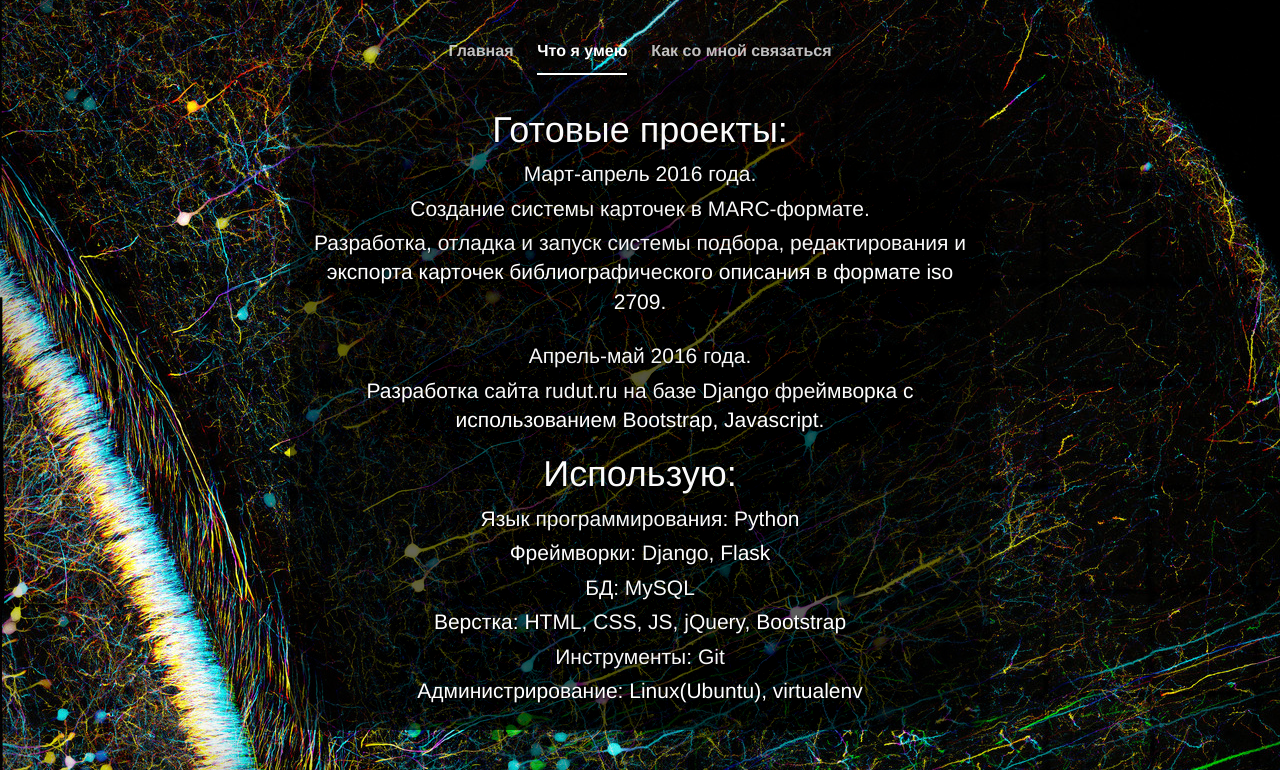
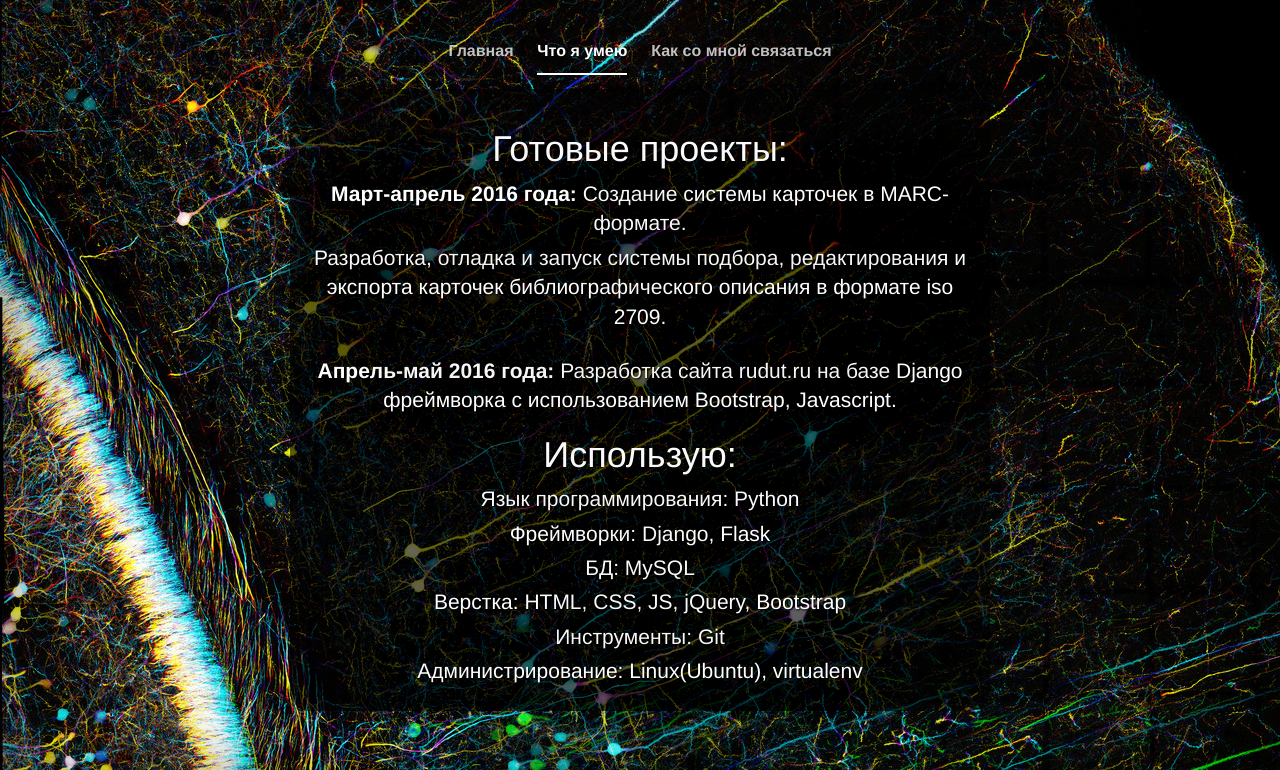
Before and after one commit to cyperus-papyrus/olgavr, a Flask app: page / in a window 1280 px wide, after a click on "Что я умею". Shown: the top 770 px of the page. Run offline with Flask 2, Linux system fonts and the light colour scheme; some libraries are stand-ins or nearby versions.

Commit message:
Merge branch 'master' of https://github.com/cyperus-papyrus/olgavr
Conflicts:
	.gitignore

```diff
--- a/templates/main.html
+++ b/templates/main.html
@@ -66,12 +66,10 @@
   </div>
   <div class="tab-pane" id="detail"><div class="inner cover" style="background: rgba(0, 0, 0, 0.6); border-radius: 20px;">
         <h1 class="cover-heading">Готовые проекты:</h1>
-                <p class="lead">Март-апрель 2016 года.</p>
-                <p class="lead">Создание системы карточек в MARC-формате.</p>
+                <p class="lead"><b>Март-апрель 2016 года:</b> Создание системы карточек в MARC-формате.</p>
                 <p class="lead">Разработка, отладка и запуск системы подбора, редактирования и экспорта карточек библиографического описания в формате iso 2709.</p>
 <br />
-                <p class="lead">Апрель-май 2016 года.</p>
-                <p class="lead">Разработка сайта rudut.ru на базе Django фреймворка с использованием Bootstrap, Javascript.</p>
+                <p class="lead"><b>Апрель-май 2016 года:</b> Разработка сайта rudut.ru на базе Django фреймворка с использованием Bootstrap, Javascript.</p>
         <h1 class="cover-heading">Использую:</h1>
             <p class="lead">Язык программирования: Python</p>
             <p class="lead">Фреймворки: Django, Flask</p>
```
